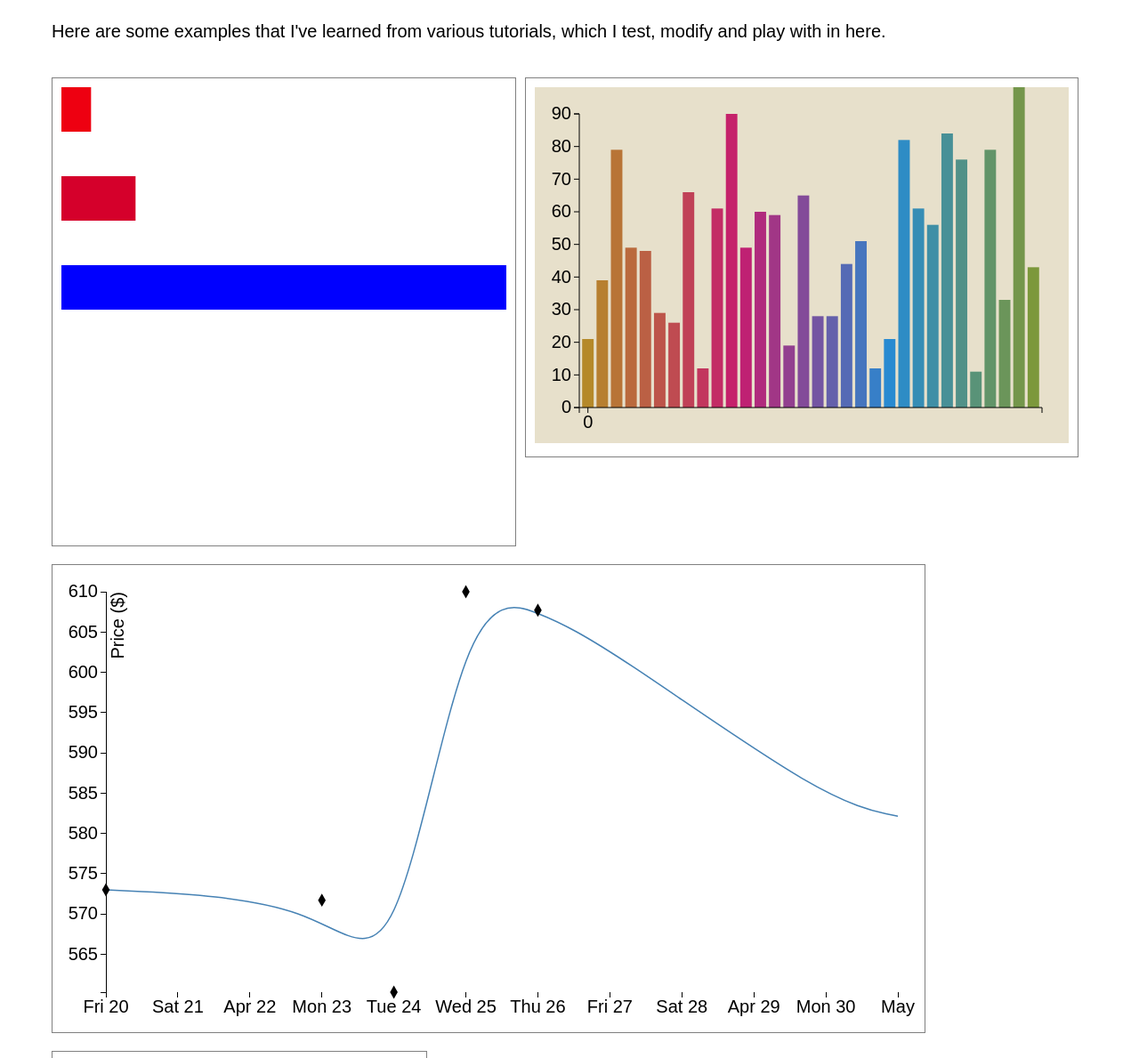
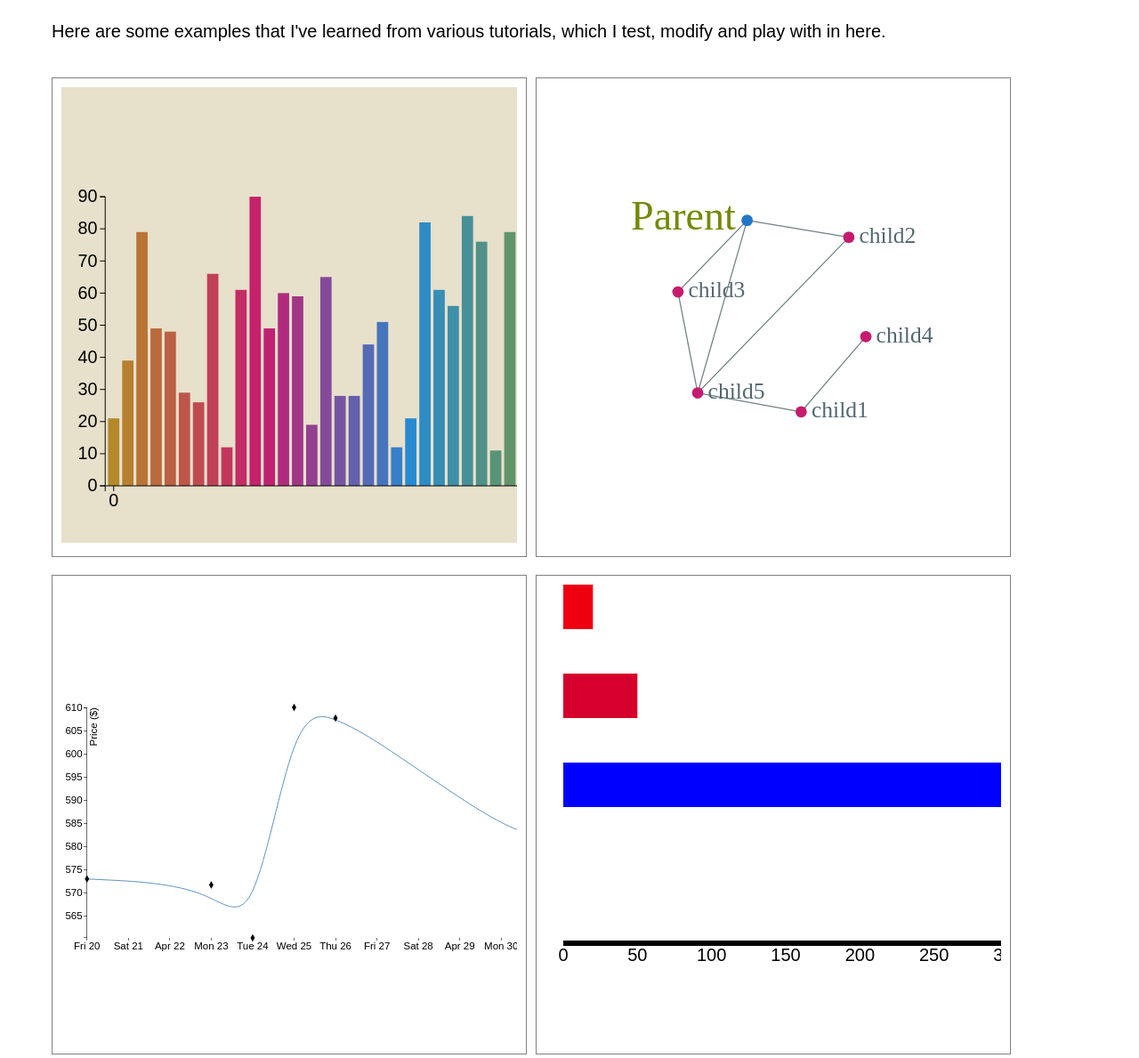
Before and after one commit to mrdonado/graphs, a plain HTML site: page index.html in a window 1280 px wide. Shown: the part 75-1264 px from the top of the page at 89% size. Drawn offline with Linux system fonts and the light colour scheme.

Commit message:
Graphics made responsive.

```diff
--- a/css/graphs.css
+++ b/css/graphs.css
@@ -28,3 +28,8 @@ body {
     border: 1px solid grey;
     padding: 10px;
 }
+
+.example-container svg{
+    width: 40vw;
+    height: 40vw;
+}
--- a/index.html
+++ b/index.html
@@ -9,16 +9,17 @@
 <body>
 <h1>D3 Examples</h1>
 <p>Here are some examples that I've learned from various tutorials, which I test, modify and play with in here.</p>
+<div class="example-container" id="example-3"><div class="my-chart-3"></div></div>
+<div class="example-container" id="example-2"></div>
+<div class="example-container" id="my-graph"></div>
 <div class="example-container" id="example-1"></div>
-<div class="example-container" id="example-3"><div class="my-chart-3"></div></div>
-<div class="example-container" id="my-graph"></div>
-<div class="example-container" id="example-2"></div>
 </body>
 <script src="js/d3.min.js"></script>
 <script src="js/jquery-1.11.3.min.js"></script>
 <script src="js/graphs.data.js"></script>
-<script src="js/graphs.js"></script>
 <script src="js/examples/example_1.js"></script>
 <script src="js/examples/example_2.js"></script>
 <script src="js/examples/example_3.js"></script>
+<script src="js/examples/example_4.js"></script>
+<script src="js/graphs.js"></script>
 </html>
--- a/js/examples/example_1.js
+++ b/js/examples/example_1.js
@@ -5,21 +5,34 @@ var width = 500;
 
 var height = 500;
 
-var svg =
-    d3.select('#example-1')
-        .append('svg')
-        .attr('width', width)
-        .attr('height', height);
-
 // Example of a color scale
 var color = d3.scale.linear()
     .domain([0, d3.max(dataArray)])
     .range(['red', 'blue']);
 
+// Example of a linear width scale
 var widthScale =
     d3.scale.linear()
         .domain([0, d3.max(dataArray)])
         .range([0, width]);
+
+var axisex1 =
+    d3.svg.axis()
+        .ticks(5)
+        .scale(widthScale);
+
+
+var svg =
+        d3.select('#example-1')
+            .append('svg')
+//            .attr('width', width)
+//            .attr('height', height)
+            .append('g')
+            .attr('transform', 'translate(20, 0)')
+            .attr('viewBox', '0 0 ' + width + ' ' + height)
+            .attr('preserveAspectRatio', 'xMidYMid')
+            .attr('data-aspect', width/height)
+    ;
 
 var bars =
     svg.selectAll('rect')
@@ -36,3 +49,7 @@ var bars =
         .attr('y', function (d, i) {
             return i * 100
         });
+
+svg.append('g')
+    .attr('transform', 'translate(0,400)')
+    .call(axisex1);
--- a/js/examples/example_2.js
+++ b/js/examples/example_2.js
@@ -1,4 +1,4 @@
-var   w = 400,
+var w = 400,
     h = 400;
 
 var circleWidth = 5;
@@ -25,19 +25,19 @@ var palette = {
 }
 
 var nodes = [
-    { name: "Parent"},
-    { name: "child1"},
-    { name: "child2", target: [0]},
-    { name: "child3", target: [0]},
-    { name: "child4", target: [1]},
-    { name: "child5", target: [0, 1, 2, 3]}
+    {name: "Parent"},
+    {name: "child1"},
+    {name: "child2", target: [0]},
+    {name: "child3", target: [0]},
+    {name: "child4", target: [1]},
+    {name: "child5", target: [0, 1, 2, 3]}
 ];
 
 var links = [];
 
-for (var i = 0; i< nodes.length; i++) {
+for (var i = 0; i < nodes.length; i++) {
     if (nodes[i].target !== undefined) {
-        for (var x = 0; x< nodes[i].target.length; x++ ) {
+        for (var x = 0; x < nodes[i].target.length; x++) {
             links.push({
                 source: nodes[i],
                 target: nodes[nodes[i].target[x]]
@@ -46,10 +46,16 @@ for (var i = 0; i< nodes.length; i++) {
     }
 }
 
+
+
 var myChart = d3.select('#example-2')
     .append('svg')
     .attr('width', w)
     .attr('height', h)
+    .attr('viewBox', '0 0 ' + w + ' ' + h)
+    .attr('preserveAspectRatio', 'xMidYMid')
+    .attr('data-aspect', w/h)
+
 
 var force = d3.layout.force()
     .nodes(nodes)
@@ -68,48 +74,86 @@ var node = myChart.selectAll('circle')
     .call(force.drag);
 
 node.append('circle')
-    .attr('cx', function(d) { return d.x; })
-    .attr('cy', function(d) { return d.y; })
-    .attr('r', circleWidth )
-    .attr('fill', function(d, i) {
-        if (i>0) { return palette.pink }
-        else { return palette.blue }
+    .attr('cx', function (d) {
+        return d.x;
+    })
+    .attr('cy', function (d) {
+        return d.y;
+    })
+    .attr('r', circleWidth)
+    .attr('fill', function (d, i) {
+        if (i > 0) {
+            return palette.pink
+        }
+        else {
+            return palette.blue
+        }
     })
 
 node.append('text')
-    .text(function(d) { return d.name})
+    .text(function (d) {
+        return d.name
+    })
     .attr('font-family', 'Roboto Slab')
-    .attr('fill', function(d, i) {
-        if (i>0) { return palette.mediumgray}
-        else { return palette.yellowgreen}
+    .attr('fill', function (d, i) {
+        if (i > 0) {
+            return palette.mediumgray
+        }
+        else {
+            return palette.yellowgreen
+        }
     })
-    .attr('x', function(d, i) {
-        if (i>0) { return circleWidth + 4 }
-        else { return circleWidth -15 }
+    .attr('x', function (d, i) {
+        if (i > 0) {
+            return circleWidth + 4
+        }
+        else {
+            return circleWidth - 15
+        }
     })
-    .attr('y', function(d, i) {
-        if (i>0) { return circleWidth }
-        else { return 8 }
+    .attr('y', function (d, i) {
+        if (i > 0) {
+            return circleWidth
+        }
+        else {
+            return 8
+        }
     })
-    .attr('text-anchor', function(d, i) {
-        if (i>0) { return 'beginning' }
-        else { return 'end'}
+    .attr('text-anchor', function (d, i) {
+        if (i > 0) {
+            return 'beginning'
+        }
+        else {
+            return 'end'
+        }
     })
-    .attr('font-size',  function(d, i) {
-        if (i>0) { return '1em' }
-        else { return '1.8em'}
+    .attr('font-size', function (d, i) {
+        if (i > 0) {
+            return '1em'
+        }
+        else {
+            return '1.8em'
+        }
     })
 
-force.on('tick', function(e) {
-    node.attr('transform', function(d, i) {
-        return 'translate('+ d.x +', '+ d.y +')';
+force.on('tick', function (e) {
+    node.attr('transform', function (d, i) {
+        return 'translate(' + d.x + ', ' + d.y + ')';
     })
 
     link
-        .attr('x1', function(d) { return d.source.x })
-        .attr('y1', function(d) { return d.source.y })
-        .attr('x2', function(d) { return d.target.x })
-        .attr('y2', function(d) { return d.target.y })
+        .attr('x1', function (d) {
+            return d.source.x
+        })
+        .attr('y1', function (d) {
+            return d.source.y
+        })
+        .attr('x2', function (d) {
+            return d.target.x
+        })
+        .attr('y2', function (d) {
+            return d.target.y
+        })
 })
 
 
--- a/js/examples/example_3.js
+++ b/js/examples/example_3.js
@@ -40,6 +40,9 @@ d3.tsv('js/examples/data-example-3.tsv', function(data) {
         .style('background', '#E7E0CB')
         .attr('width', width + margin.left + margin.right)
         .attr('height', height + margin.top + margin.bottom)
+        .attr('viewBox', '0 0 ' + width + ' ' + height)
+        .attr('preserveAspectRatio', 'xMidYMid')
+        .attr('data-aspect', width/height)
         .append('g')
         .attr('transform', 'translate('+ margin.left +', '+ margin.top +')')
         .selectAll('rect').data(bardata)
--- /dev/null
+++ b/js/examples/example_4.js
@@ -0,0 +1,92 @@
+/**
+ * Created by fjrd84 on 3/8/15.
+ */
+function drawGraph() {
+    $('#my-graph').empty();
+    var margin = {top: 20, right: 20, bottom: 30, left: 50},
+        width = 960 - margin.left - margin.right,
+        height = 500 - margin.top - margin.bottom;
+
+    var parseDate = d3.time.format("%d-%b-%y").parse;
+
+    var x = d3.time.scale()
+        .range([0, width]);
+
+    var y = d3.scale.linear()
+        .range([height, 0]);
+
+    var xAxis = d3.svg.axis()
+        .scale(x)
+        .orient("bottom");
+
+    var yAxis = d3.svg.axis()
+        .scale(y)
+        .orient("left");
+
+    var line = d3.svg.line()
+        .interpolate("basis")
+        .x(function (d) {
+            return x(d.date);
+        })
+        .y(function (d) {
+            return y(d.close);
+        });
+
+    var svg = d3.select("#my-graph").append("svg")
+        .attr("width", width + margin.left + margin.right)
+        .attr("height", height + margin.top + margin.bottom)
+        .attr('viewBox', '0 0 ' + width + ' ' + height)
+        .attr('preserveAspectRatio', 'xMidYMid')
+        .attr('data-aspect', width/height)
+        .append("g")
+        .attr("transform", "translate(" + margin.left + "," + margin.top + ")");
+
+    d3.tsv("data.tsv", function (error, data) {
+        if (error) throw error;
+
+        data.forEach(function (d) {
+            d.date = parseDate(d.date);
+            d.close = +d.close;
+        });
+
+        x.domain(d3.extent(data, function (d) {
+            return d.date;
+        }));
+        y.domain(d3.extent(data, function (d) {
+            return d.close;
+        }));
+
+        svg.append("g")
+            .attr("class", "x axis")
+            .attr("transform", "translate(0," + height + ")")
+            .call(xAxis);
+
+        svg.append("g")
+            .attr("class", "y axis")
+            .call(yAxis)
+            .append("text")
+            .attr("transform", "rotate(-90)")
+            .attr("y", 6)
+            .attr("dy", ".71em")
+            .style("text-anchor", "end")
+            .text("Price ($)");
+
+        svg.append("path")
+            .datum(data)
+            .attr("class", "line")
+            .attr("d", line);
+
+        svg.selectAll("path")
+            .data(data)
+            .enter().append("path")
+            .attr("transform", function(d) {
+                return "translate(" + x(d.date) + "," + y(d.close) + ")";
+            })
+            .attr("d", d3.svg.symbol().type('diamond'));
+
+
+
+    });
+}
+
+drawGraph();
--- a/js/graphs.js
+++ b/js/graphs.js
@@ -1,88 +1,9 @@
-function drawGraph() {
-    $('#my-graph').empty();
-    var margin = {top: 20, right: 20, bottom: 30, left: 50},
-        width = 960 - margin.left - margin.right,
-        height = 500 - margin.top - margin.bottom;
-
-    var parseDate = d3.time.format("%d-%b-%y").parse;
-
-    var x = d3.time.scale()
-        .range([0, width]);
-
-    var y = d3.scale.linear()
-        .range([height, 0]);
-
-    var xAxis = d3.svg.axis()
-        .scale(x)
-        .orient("bottom");
-
-    var yAxis = d3.svg.axis()
-        .scale(y)
-        .orient("left");
-
-    var line = d3.svg.line()
-        .interpolate("basis")
-        .x(function (d) {
-            return x(d.date);
-        })
-        .y(function (d) {
-            return y(d.close);
-        });
-
-    var svg = d3.select("#my-graph").append("svg")
-        .attr("width", width + margin.left + margin.right)
-        .attr("height", height + margin.top + margin.bottom)
-        .append("g")
-        .attr("transform", "translate(" + margin.left + "," + margin.top + ")");
-
-    d3.tsv("data.tsv", function (error, data) {
-        if (error) throw error;
-
-        data.forEach(function (d) {
-            d.date = parseDate(d.date);
-            d.close = +d.close;
-        });
-
-        x.domain(d3.extent(data, function (d) {
-            return d.date;
-        }));
-        y.domain(d3.extent(data, function (d) {
-            return d.close;
-        }));
-
-        svg.append("g")
-            .attr("class", "x axis")
-            .attr("transform", "translate(0," + height + ")")
-            .call(xAxis);
-
-        svg.append("g")
-            .attr("class", "y axis")
-            .call(yAxis)
-            .append("text")
-            .attr("transform", "rotate(-90)")
-            .attr("y", 6)
-            .attr("dy", ".71em")
-            .style("text-anchor", "end")
-            .text("Price ($)");
-
-        svg.append("path")
-            .datum(data)
-            .attr("class", "line")
-            .attr("d", line);
-
-        svg.selectAll("path")
-            .data(data)
-            .enter().append("path")
-            .attr("transform", function(d) {
-                return "translate(" + x(d.date) + "," + y(d.close) + ")";
-            })
-            .attr("d", d3.svg.symbol().type('diamond'));
-
-
-
+/*global $*/
+var chart = $(".example-container svg");
+$(window).on("resize", function() {
+    var targetWidth = chart.parent().width();
+    chart.each(function(e){
+        this.attr("width", targetWidth);
+        this.attr("height", targetWidth / chart.data('aspect'));
     });
-}
-
-drawGraph();
-
-//setInterval(drawGraph, 2000);
+});
```
